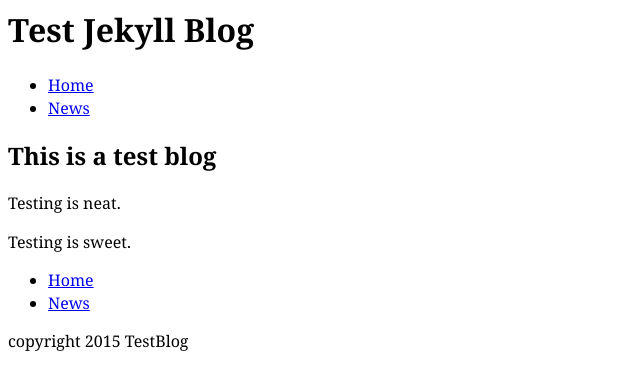
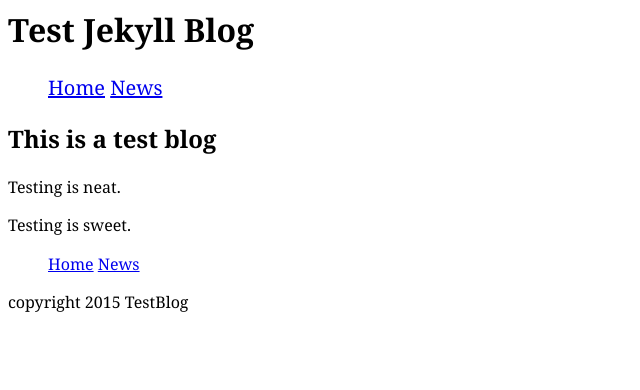
Before and after one commit to jasonkylefrank/TestBlog, a Jekyll site: the page built from index.html, in a window 1280 px wide. Shown: the top 390 px of the page, without its empty margins (0-640 px from the left). Built offline with Jekyll 4.4.1, drawn with Linux system fonts in a browser that asks for light colours; Markdown is read by kramdown in place of the engine named in the settings.

Commit message:
Made the nav include parameterized so we can pass-in a class to add to the <ul> of the nav

```diff
--- a/_includes/nav.html
+++ b/_includes/nav.html
@@ -1,5 +1,5 @@
 <nav>
-  <ul>
+  <ul class="nav {{include.navclass}}">
     <li><a href="{{site.baseurl}}/index.html"
            class="{% if page.url == '/index.html' %}current{% endif %}">Home</a></li>
     <li><a href="{{site.baseurl}}/news.html"
--- a/_layouts/default.html
+++ b/_layouts/default.html
@@ -11,13 +11,13 @@
 
 <header>
     <h1>Test Jekyll Blog</h1>
-    {% include nav.html %}
+    {% include nav.html navclass='nav-top' %}
 </header>
 
 {{content}}
 
 <footer>
-  {% include nav.html %}
+  {% include nav.html navclass='nav-bottom' %}
   <p>
     copyright 2015 TestBlog
   </p>
--- a/css/common.css
+++ b/css/common.css
@@ -9,3 +9,13 @@ html {
   background-color: #000531;
   color: white;
 }
+
+.nav {
+  list-style-type: none;
+}
+.nav > li {
+  display: inline-block;
+}
+.nav-top {
+  font-size: 1.25rem;
+}
```
